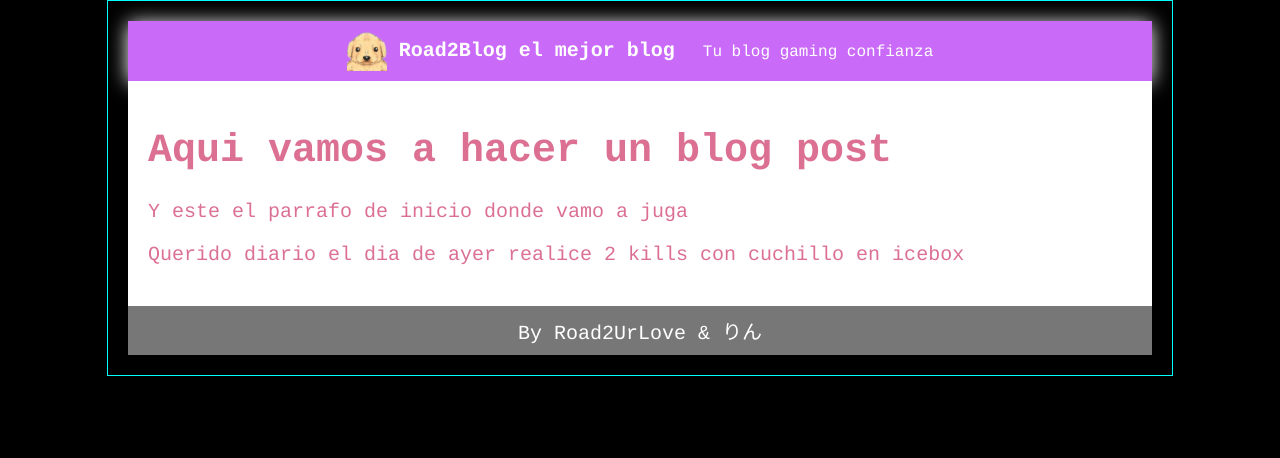
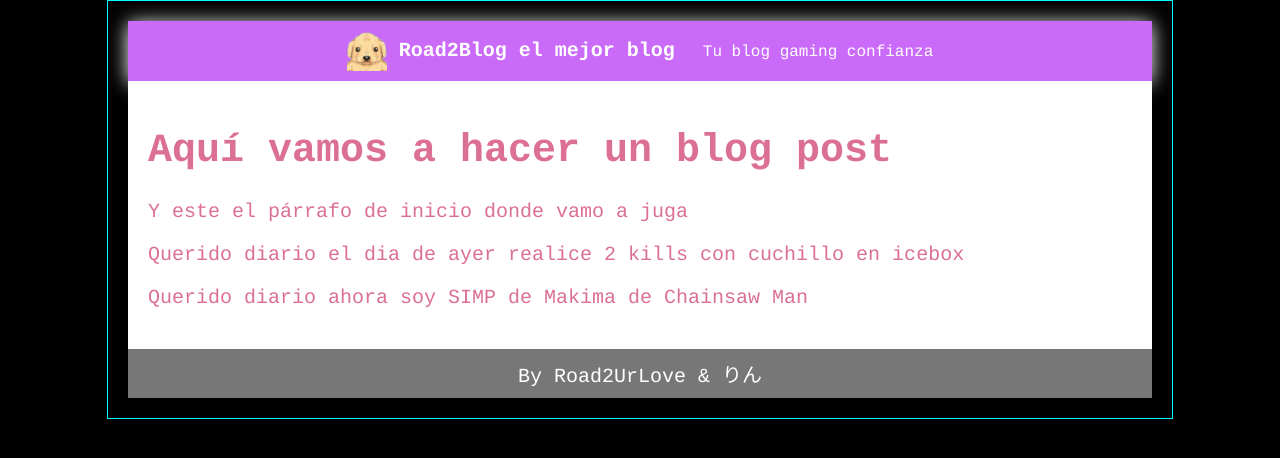
Before and after one commit to RiSuis/Hyperblog-1, a plain HTML site: page index.html in a window 1280 px wide. Drawn offline with Linux system fonts and the light colour scheme.

Commit message:
Correción de ortografía

```diff
--- a/index.html
+++ b/index.html
@@ -15,9 +15,10 @@
             <span id="tagline">Tu blog gaming confianza</span>
         </div>
         <div id="post">
-            <h1>Aqui vamos a hacer un blog post</h1>
-            <p>Y este el parrafo de inicio donde vamo a juga</p>
+            <h1>Aquí vamos a hacer un blog post</h1>
+            <p>Y este el párrafo de inicio donde vamo a juga</p>
             <p>Querido diario el dia de ayer realice 2 kills con cuchillo en icebox</p>
+            <p>Querido diario ahora soy SIMP de Makima de Chainsaw Man</p>
         </div>
         <div id="footer">
             By Road2UrLove & りん
```
